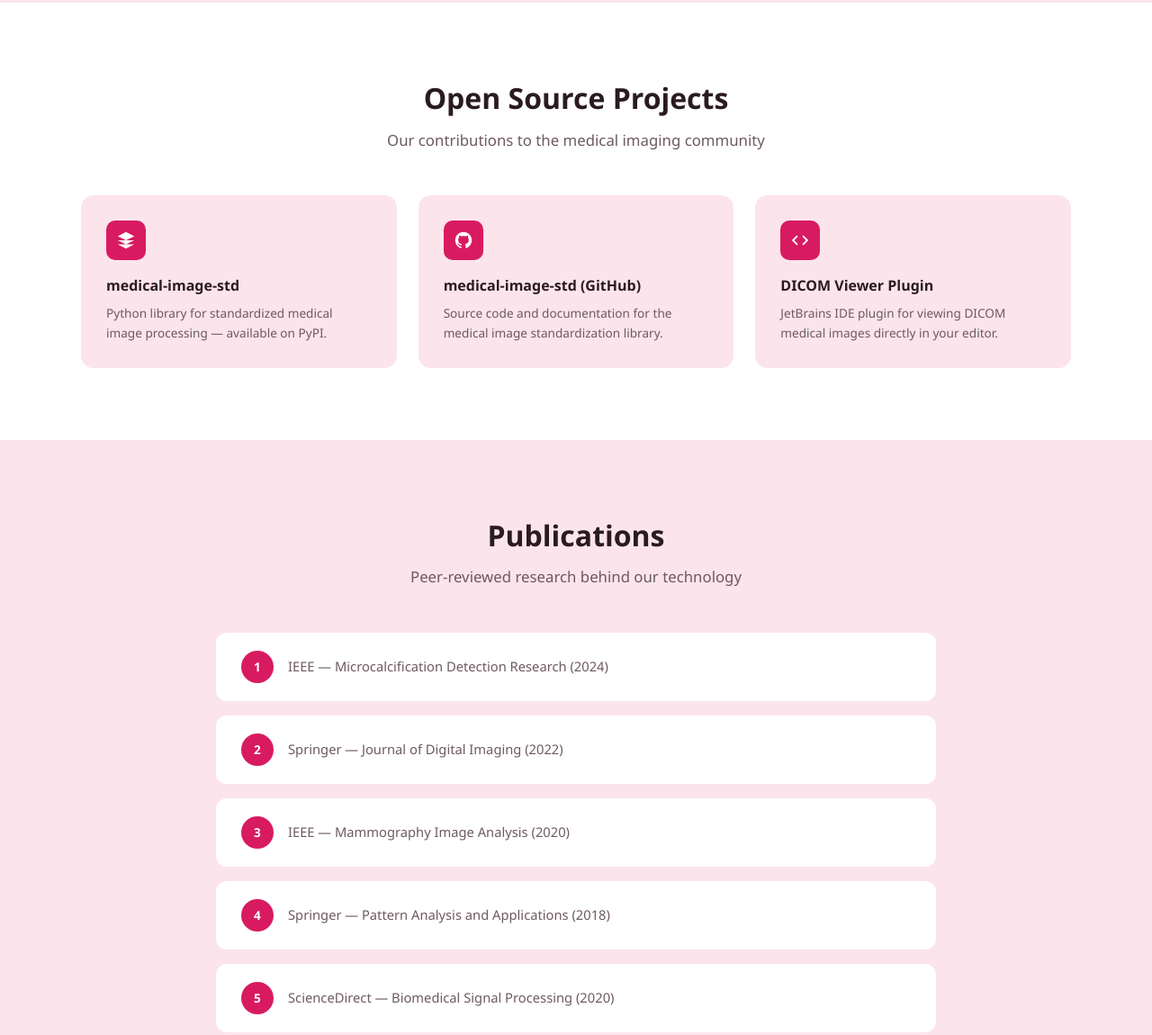
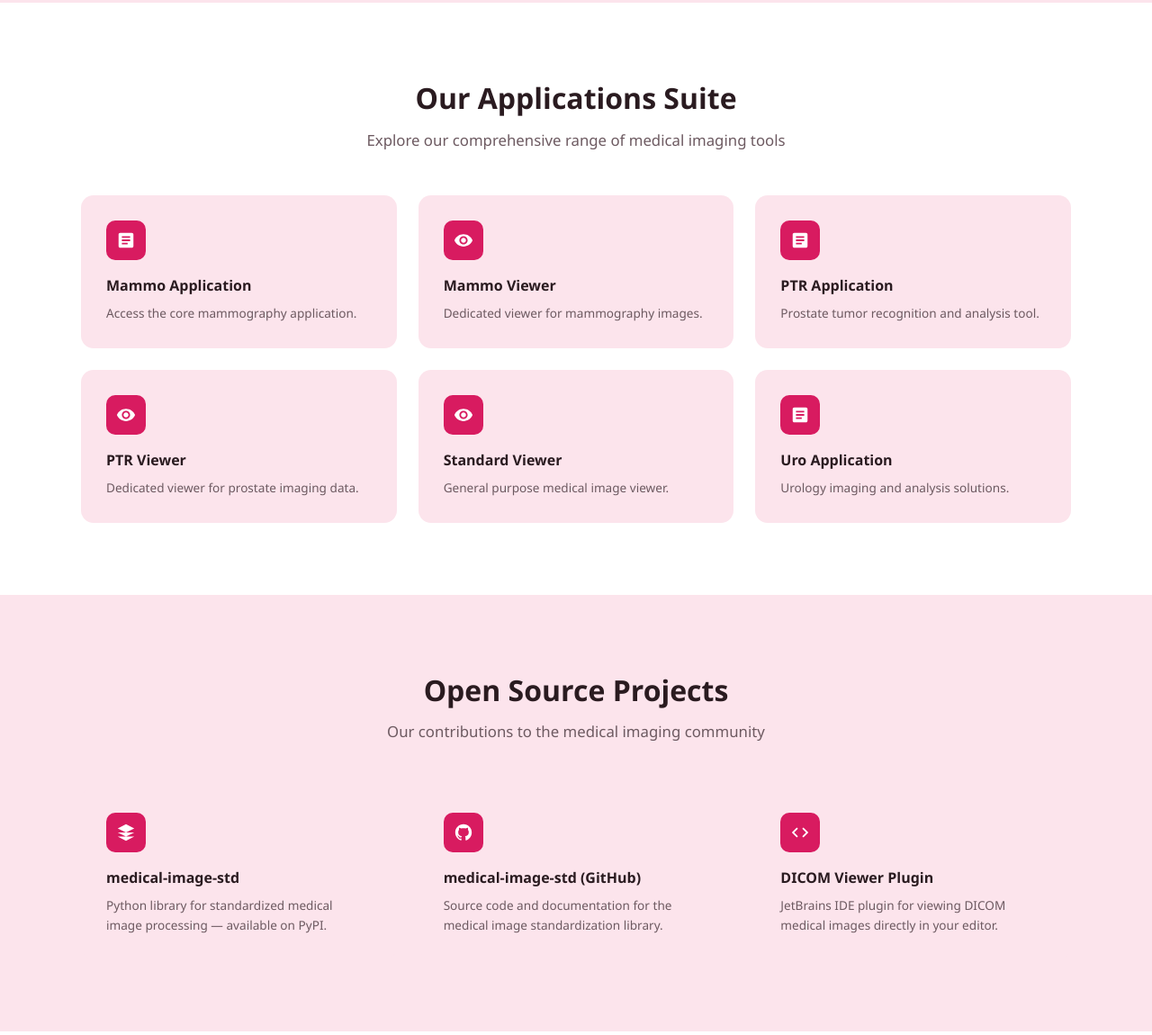
Before and after one commit to LATIS-medical-Imaging/mammo_landing_page, a plain HTML site: page index.html in a window 1280 px wide. Shown: the part 3748-4898 px from the top of the page at 90% size. Drawn offline with Linux system fonts and the light colour scheme.

Commit message:
new features

```diff
--- a/index.html
+++ b/index.html
@@ -353,7 +353,7 @@
         }
 
         /* ── Open Source ── */
-        .opensource { background: var(--surface); }
+        .opensource { background: var(--bg-base); }
         .os-grid {
             display: grid;
             grid-template-columns: repeat(auto-fit, minmax(280px, 1fr));
@@ -389,7 +389,7 @@
         .os-card p { color: var(--muted); font-size: 0.85rem; }
 
         /* ── Publications ── */
-        .publications { background: var(--bg-base); }
+        .publications { background: var(--surface); }
         .pub-list {
             max-width: 800px;
             margin: 0 auto;
@@ -567,6 +567,56 @@
     </div>
 </section>
 
+<!-- Our Applications -->
+<section class="applications" style="background: var(--surface);">
+    <h2 class="section-title animate-on-scroll">Our Applications Suite</h2>
+    <p class="section-subtitle animate-on-scroll">Explore our comprehensive range of medical imaging tools</p>
+    <div class="os-grid">
+        <a href="http://mammo.ptm.tn:555" target="_blank" class="os-card animate-on-scroll">
+            <div class="os-icon">
+                <svg viewBox="0 0 24 24"><path d="M19 3H5c-1.1 0-2 .9-2 2v14c0 1.1.9 2 2 2h14c1.1 0 2-.9 2-2V5c0-1.1-.9-2-2-2zm-5 14H7v-2h7v2zm3-4H7v-2h10v2zm0-4H7V7h10v2z"/></svg>
+            </div>
+            <h4>Mammo Application</h4>
+            <p>Access the core mammography application.</p>
+        </a>
+        <a href="http://mammoviewer.ptm.tn:555" target="_blank" class="os-card animate-on-scroll">
+            <div class="os-icon">
+                <svg viewBox="0 0 24 24"><path d="M12 4.5C7 4.5 2.73 7.61 1 12c1.73 4.39 6 7.5 11 7.5s9.27-3.11 11-7.5c-1.73-4.39-6-7.5-11-7.5zM12 17c-2.76 0-5-2.24-5-5s2.24-5 5-5 5 2.24 5 5-2.24 5-5 5zm0-8c-1.66 0-3 1.34-3 3s1.34 3 3 3 3-1.34 3-3-1.34-3-3-3z"/></svg>
+            </div>
+            <h4>Mammo Viewer</h4>
+            <p>Dedicated viewer for mammography images.</p>
+        </a>
+        <a href="http://ptr.ptm.tn:555" target="_blank" class="os-card animate-on-scroll">
+            <div class="os-icon">
+                <svg viewBox="0 0 24 24"><path d="M19 3H5c-1.1 0-2 .9-2 2v14c0 1.1.9 2 2 2h14c1.1 0 2-.9 2-2V5c0-1.1-.9-2-2-2zm-5 14H7v-2h7v2zm3-4H7v-2h10v2zm0-4H7V7h10v2z"/></svg>
+            </div>
+            <h4>PTR Application</h4>
+            <p>Prostate tumor recognition and analysis tool.</p>
+        </a>
+        <a href="http://ptrviewer.ptm.tn:555" target="_blank" class="os-card animate-on-scroll">
+            <div class="os-icon">
+                <svg viewBox="0 0 24 24"><path d="M12 4.5C7 4.5 2.73 7.61 1 12c1.73 4.39 6 7.5 11 7.5s9.27-3.11 11-7.5c-1.73-4.39-6-7.5-11-7.5zM12 17c-2.76 0-5-2.24-5-5s2.24-5 5-5 5 2.24 5 5-2.24 5-5 5zm0-8c-1.66 0-3 1.34-3 3s1.34 3 3 3 3-1.34 3-3-1.34-3-3-3z"/></svg>
+            </div>
+            <h4>PTR Viewer</h4>
+            <p>Dedicated viewer for prostate imaging data.</p>
+        </a>
+        <a href="http://viewer.ptm.tn:555" target="_blank" class="os-card animate-on-scroll">
+            <div class="os-icon">
+                <svg viewBox="0 0 24 24"><path d="M12 4.5C7 4.5 2.73 7.61 1 12c1.73 4.39 6 7.5 11 7.5s9.27-3.11 11-7.5c-1.73-4.39-6-7.5-11-7.5zM12 17c-2.76 0-5-2.24-5-5s2.24-5 5-5 5 2.24 5 5-2.24 5-5 5zm0-8c-1.66 0-3 1.34-3 3s1.34 3 3 3 3-1.34 3-3-1.34-3-3-3z"/></svg>
+            </div>
+            <h4>Standard Viewer</h4>
+            <p>General purpose medical image viewer.</p>
+        </a>
+        <a href="http://uro.ptm.tn:555" target="_blank" class="os-card animate-on-scroll">
+            <div class="os-icon">
+                <svg viewBox="0 0 24 24"><path d="M19 3H5c-1.1 0-2 .9-2 2v14c0 1.1.9 2 2 2h14c1.1 0 2-.9 2-2V5c0-1.1-.9-2-2-2zm-5 14H7v-2h7v2zm3-4H7v-2h10v2zm0-4H7V7h10v2z"/></svg>
+            </div>
+            <h4>Uro Application</h4>
+            <p>Urology imaging and analysis solutions.</p>
+        </a>
+    </div>
+</section>
+
 <!-- Open Source Projects -->
 <section class="opensource">
     <h2 class="section-title animate-on-scroll">Open Source Projects</h2>
@@ -633,7 +683,7 @@
 
 <!-- Footer -->
 <footer>
-    <p>&copy; 2024 MammoDetect AI — <a href="https://latis-eniso.tn/public/" target="_blank">LATIS</a>, Sousse University. All rights reserved.</p>
+    <p>&copy; 2026 MammoDetect AI — <a href="https://latis-eniso.tn/public/" target="_blank">LATIS</a>, Sousse University. All rights reserved.</p>
     <p style="margin-top: 0.5rem; font-size: 0.8rem;">AI in Mammography Team</p>
 </footer>
 
```
